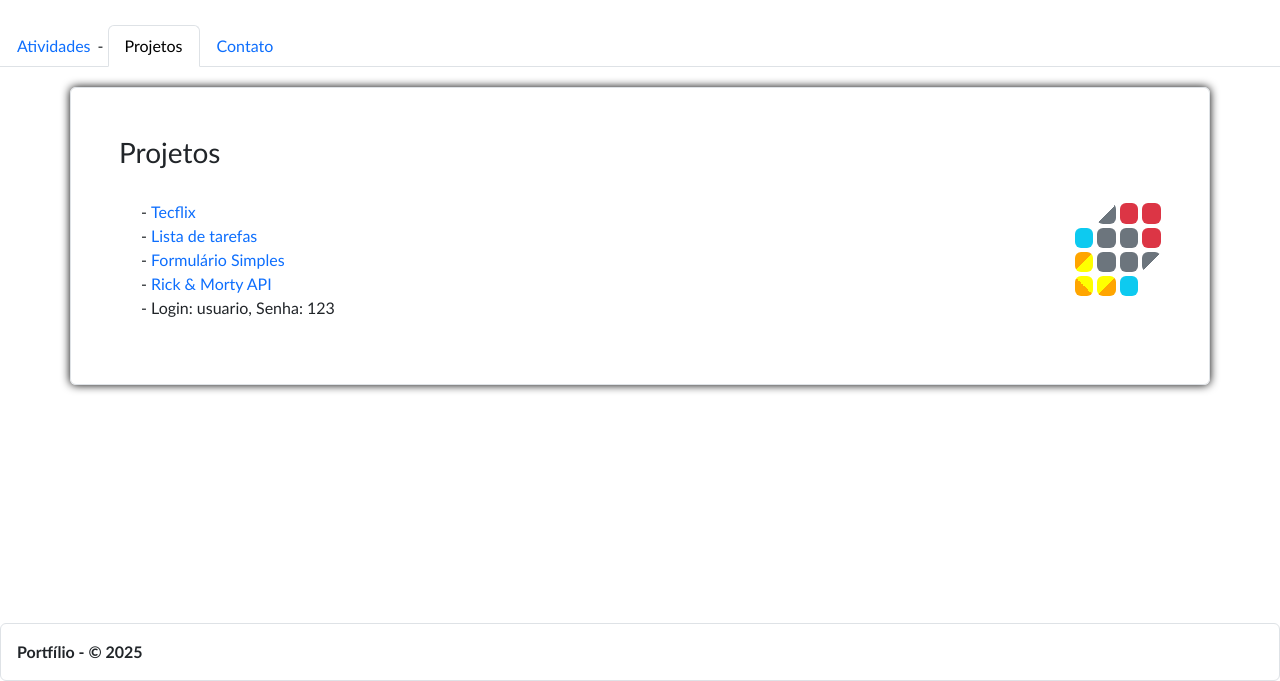
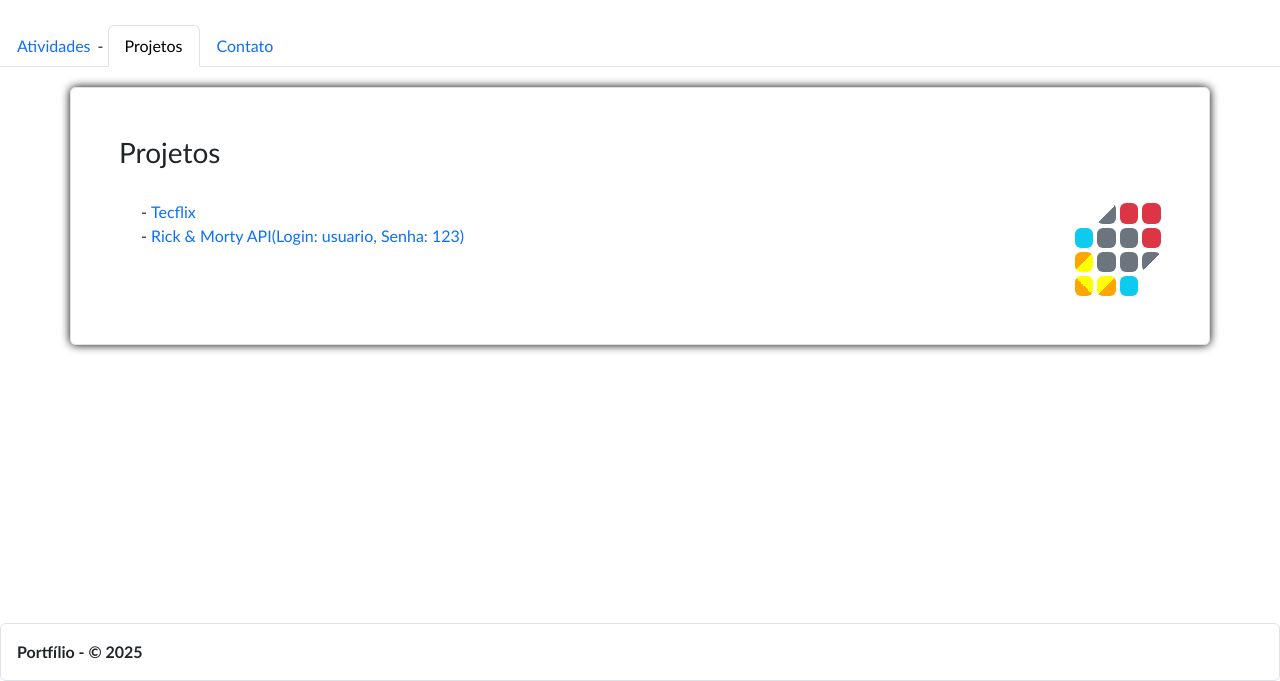
Before and after one commit to marcilio-freitas27/portfolio, a website: page index.html in a window 1280 px wide. Both pictures are taken after a click on the tab "Projetos". Shown: the part 119-800 px from the top of the page. Drawn offline with nearby package versions, Linux system fonts and the light colour scheme.

Commit message:
Main | Atualização dos projetos

```diff
--- a/index.html
+++ b/index.html
@@ -140,17 +140,14 @@
                             <li>
                                 <a href="https://marcilio-freitas27.github.io/tecflix/index.html">Tecflix</a>
                             </li>
-                            <li>
+                            <!--<li>
                                 <a href="https://marcilio-freitas27.github.io/lista-de-tarefas/">Lista de tarefas</a>
-                            </li>
-                            <li>
+                            </li>-->
+                            <!--<li>
                                 <a href="https://marcilio-freitas27.github.io/formulario-simples">Formulário Simples</a>
-                            </li>
+                            </li>-->
                              <li>
-                                <a href="https://marcilio-freitas27.github.io/angular-rickandmorty/">Rick & Morty API</a>
-                            </li>
-                            <li>
-                                Login: usuario, Senha: 123
+                                <a href="https://marcilio-freitas27.github.io/angular-rickandmorty/">Rick & Morty API(Login: usuario, Senha: 123)</a>
                             </li>
                         </ul>
                         <div>
```
